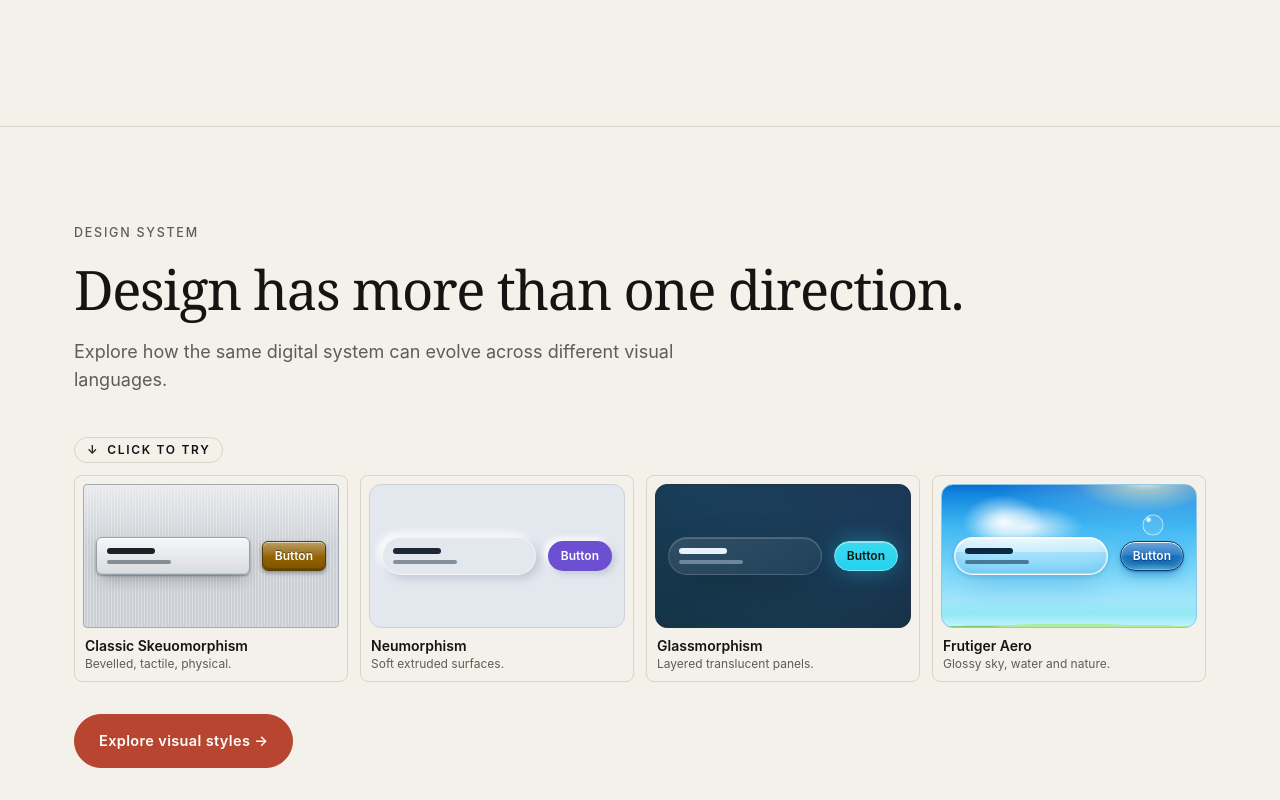
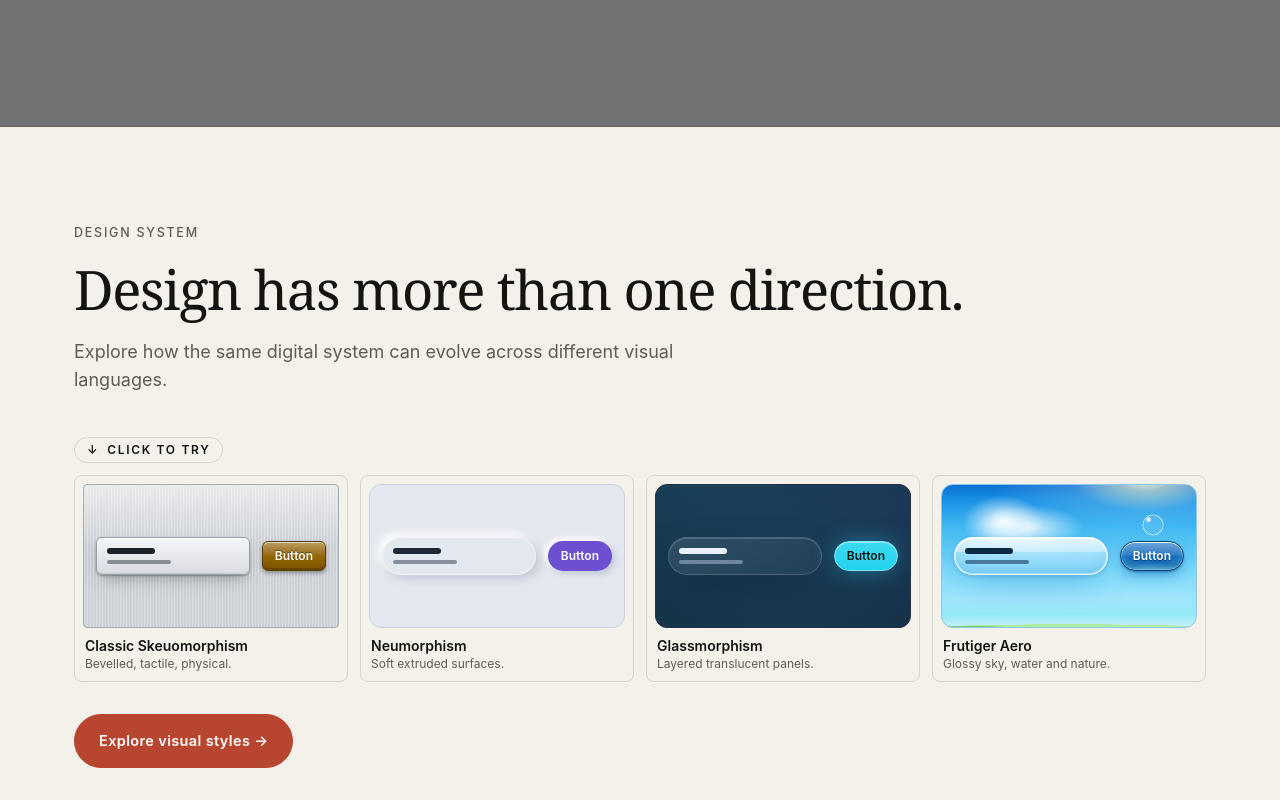
Before and after one commit to Siddharth3188/portfolio-v2, a Next.js app: page / in a window 1280 px wide. Shown: the part 2660-3460 px from the top of the page. Built offline with nearby package versions, Linux system fonts and the light colour scheme.

Commit message:
Update StyleShowcase component to include spotlight prop

```diff
--- a/app/page.tsx
+++ b/app/page.tsx
@@ -22,7 +22,7 @@
           <div className="mt-10"><ProjectShowcase /></div>
         </div>
       </section>
-      <StyleShowcase />
+      <StyleShowcase spotlight />
       <section data-band="" className="bg-fg py-24 text-bg">
         <div className="wrap">
           <SectionHeading inverse title="What I Do" className="mb-10" />
```
